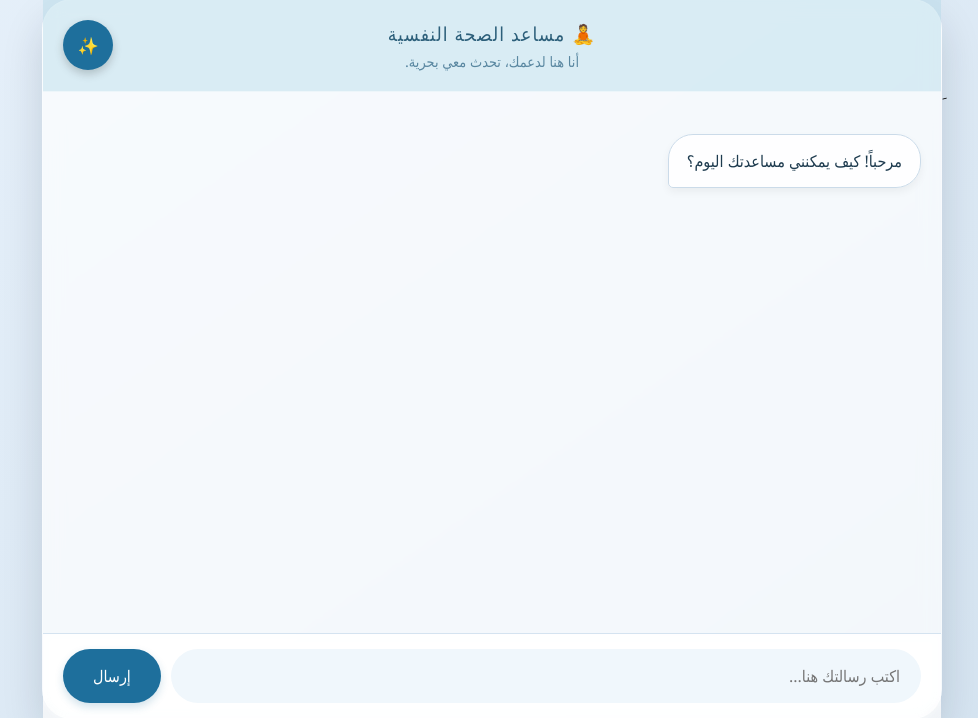
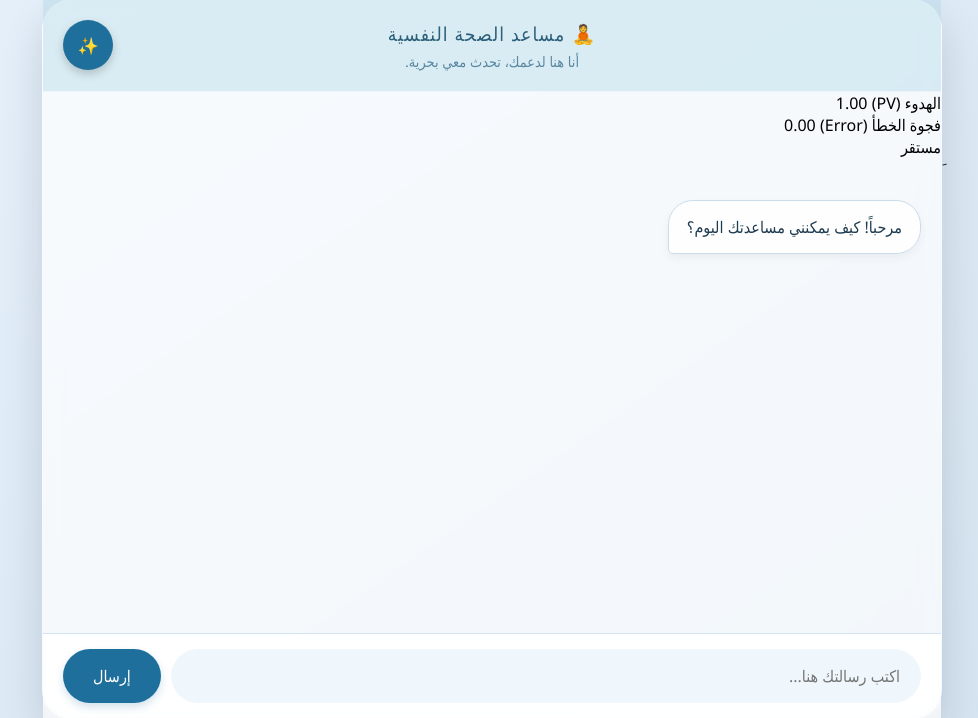
Before and after one commit to abd-shan/mental-health-chatbot, a FastAPI app: page / in a window 1280 px wide. Shown: the part 21-739 px from the top of the page, without its empty margins (148-1126 px from the left). Run offline with FastAPI, Linux system fonts and the light colour scheme; parts of the project's set-up code (start-up, migrations or seed data) failed here and were passed over.

Commit message:
Add control dashboard to index.html
Added a control dashboard with metrics and status indicators.

```diff
--- a/templates/index.html
+++ b/templates/index.html
@@ -12,7 +12,22 @@
         <header>
             <h1>🧘 مساعد الصحة النفسية</h1>
             <p>أنا هنا لدعمك، تحدث معي بحرية.</p>
-        </header>
+        </header><!-- لوحة تحكم النظام (System Control Dashboard) -->
+<div class="control-dashboard" id="control-dashboard">
+    <div class="metric">
+        <span class="metric-label">الهدوء (PV)</span>
+        <span class="metric-value" id="pv-value">1.00</span>
+    </div>
+    <div class="metric">
+        <span class="metric-label">فجوة الخطأ (Error)</span>
+        <span class="metric-value" id="error-value">0.00</span>
+    </div>
+    <div class="status-indicator">
+        <span class="status-dot" id="status-dot"></span>
+        <span class="status-text" id="status-text">مستقر</span>
+    </div>
+</div>
+
 
 َ<button class="feature-button" id="feature-btn">✨</button>
     <div class="feature-panel" id="feature-panel">
```
